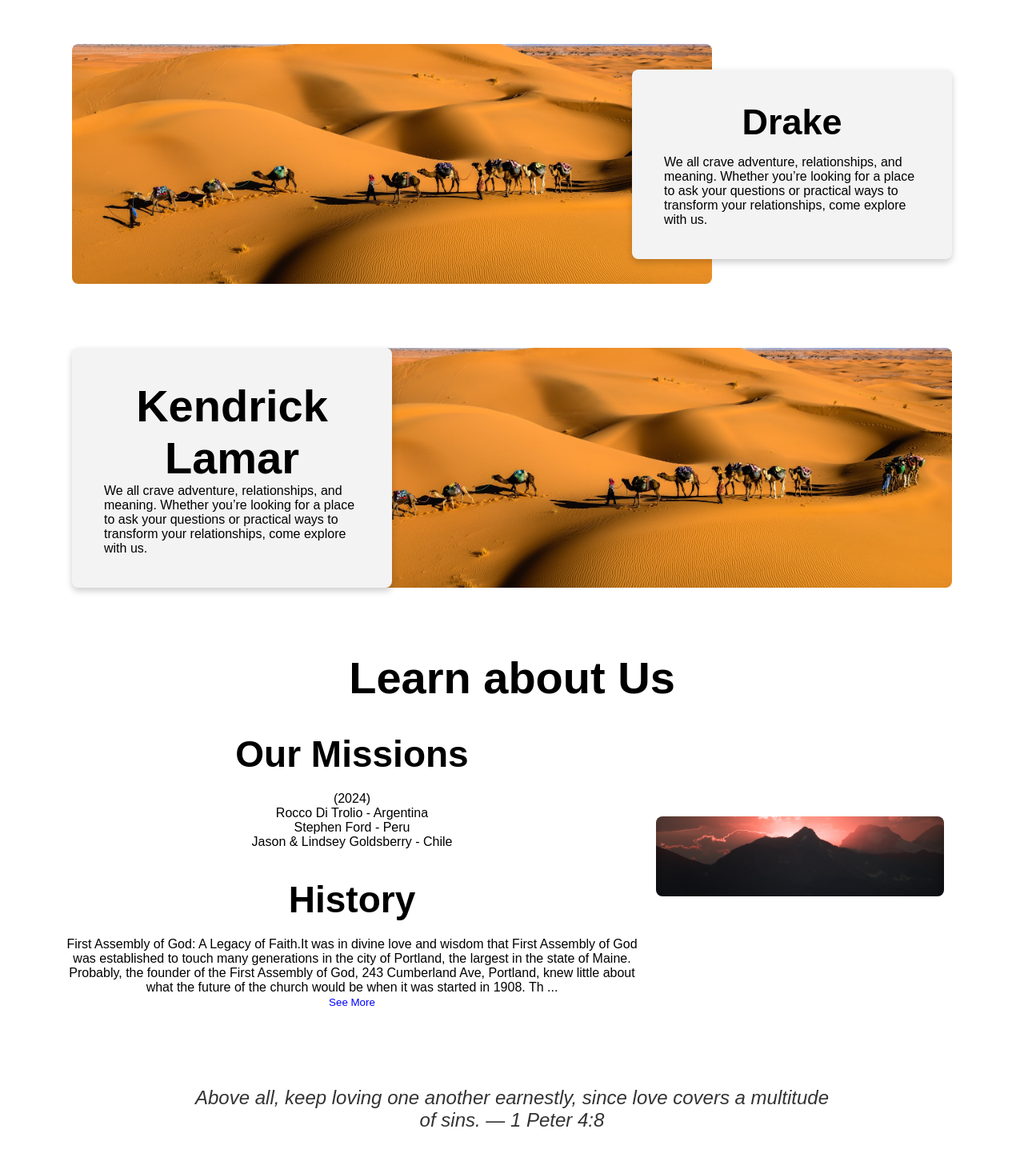
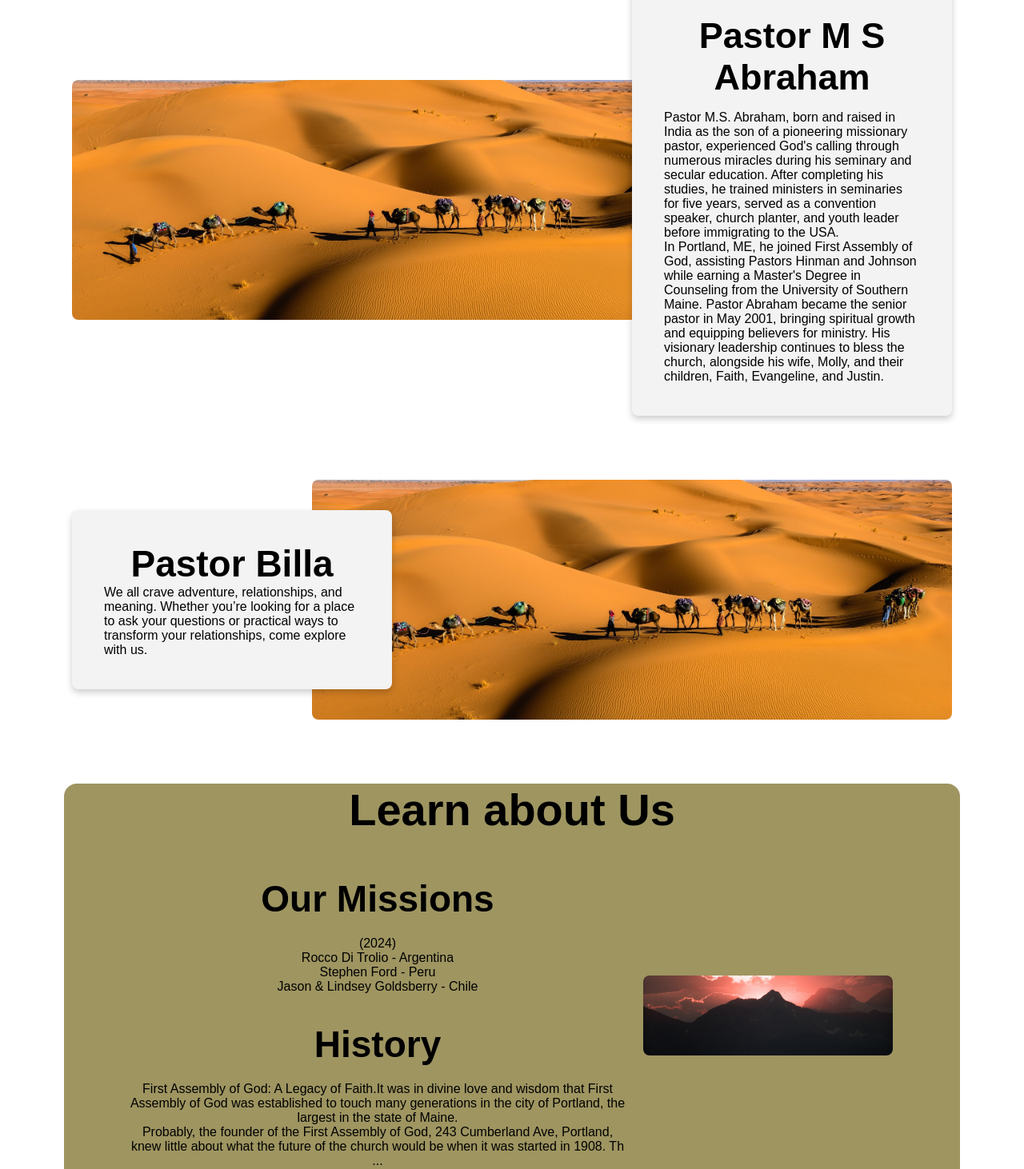
Before and after one commit to grAceKalonji/first-assembly-of-god, a React (Create React App) app: page / in a window 1280 px wide. Shown: the part 1941-3403 px from the top of the page at 80% size. Built offline with nearby package versions, Linux system fonts and the light colour scheme; a web font is replaced by a local one.

Commit message:
contact page and home page styling

```diff
--- a/package.json
+++ b/package.json
@@ -5,6 +5,7 @@
   "dependencies": {
     "@fortawesome/free-solid-svg-icons": "^6.6.0",
     "@fortawesome/react-fontawesome": "^0.2.2",
+    "@react-google-maps/api": "^2.20.3",
     "@testing-library/jest-dom": "^5.17.0",
     "@testing-library/react": "^13.4.0",
     "@testing-library/user-event": "^13.5.0",
--- a/src/components/ContactUs.css
+++ b/src/components/ContactUs.css
@@ -2,15 +2,34 @@
     display: flex;
     flex-direction: column;
     align-items: center;
-    margin: 20px;
   }
 
 .contact-form {
     display: flex;
     flex-direction: column;
-    width: 100%;
+    width: 250%;
     max-width: 400px;
   }
+
+.columnContainer{
+  position: relative;
+  display: flex;
+  flex-flow: row;
+  margin-left: 90px;
+  margin-right: 90px;
+  gap: 30px;
+}
+
+.card__info-card {
+  width:545px;
+  background-color: #f0ecec;
+  border-radius: 20px;
+  padding: 8px;
+}
+
+.contentContainer{
+  align-items: center;
+}
 
   .contact-form label {
     margin-top: 10px;
--- a/src/components/Navbar.js
+++ b/src/components/Navbar.js
@@ -2,8 +2,6 @@ import React, {useState, useEffect, useRef} from 'react';
 import { Link } from 'react-router-dom';
 import { FontAwesomeIcon } from '@fortawesome/react-fontawesome';
 import { Link as ScrollLink } from 'react-scroll';
-
-
 import "./navbar.css";
 
 function Navbar() {
@@ -26,8 +24,8 @@ function Navbar() {
 
   useEffect(() =>
     { showButton(); void
-showButton()
-}, []);
+    showButton()
+    }, []);
 
   window.addEventListener("resize", showButton);
 
--- a/src/components/StackedCard.js
+++ b/src/components/StackedCard.js
@@ -12,13 +12,14 @@ function StackedCard() {
         <div className= "StackedCard-image">
         </div>
         <div className= "InformationCard">
-        <h1>Drake</h1>
-        <p>We all crave adventure, relationships, and meaning. Whether you’re looking for a place to ask your questions or practical ways to transform your relationships, come explore with us.</p>
+        <h1>Pastor M S Abraham</h1>
+        <p>Pastor M.S. Abraham, born and raised in India as the son of a pioneering missionary pastor, experienced God's calling through numerous miracles during his seminary and secular education. After completing his studies, he trained ministers in seminaries for five years, served as a convention speaker, church planter, and youth leader before immigrating to the USA. <br/>
+           In Portland, ME, he joined First Assembly of God, assisting Pastors Hinman and Johnson while earning a Master's Degree in Counseling from the University of Southern Maine. Pastor Abraham became the senior pastor in May 2001, bringing spiritual growth and equipping believers for ministry. His visionary leadership continues to bless the church, alongside his wife, Molly, and their children, Faith, Evangeline, and Justin.</p>
         </div>
     </div>
     <div className= "StackedCard-container">
         <div className= "InformationCard-1">
-        <h1>Kendrick Lamar</h1>
+        <h1>Pastor Billa</h1>
         <p>We all crave adventure, relationships, and meaning. Whether you’re looking for a place to ask your questions or practical ways to transform your relationships, come explore with us.</p>
         </div>
         <div className= "StackedCard-image-1">
--- a/src/components/aboutUs.css
+++ b/src/components/aboutUs.css
@@ -2,7 +2,7 @@
     display: flex; /* Enables flex layout for children */
     align-items: flex-start; /* Aligns items at the top */
     gap: 20px; /* Adds space between the elements */
-    background-color: #fff;
+
     align-items: center;
     padding-left: 80px;
 }
@@ -14,6 +14,11 @@ h3 {
  h1 {
     text-align: center;
     padding-bottom: 0px;
+    font-size: 46px;
+  }
+  h4 {
+    text-align: center;
+    padding-bottom: 16px;
     font-size: 56px;
   }
 
@@ -24,7 +29,14 @@ h3 {
     flex-direction: column;
     display: flex;
     flex-flow: column;
-    background-color: #fff;
+
+  }
+
+  .generalContainer{
+    background-color: #9e9561;
+    border-radius: 16px;
+    margin-left: 80px;
+    margin-right: 80px;
   }
   .sideImage{
     flex: 1;
--- a/src/components/aboutUsSection.js
+++ b/src/components/aboutUsSection.js
@@ -46,8 +46,9 @@ Except for weather-related cancellations, the church has not cancelled services,
 
   return (
     <section id="AboutUs">
+    <div className ='generalContainer'>
     <div className ="megacontainer">
-    <h1>Learn about Us</h1>
+    <h4>Learn about Us</h4>
     <div className="aboutUsContainer">
 
     <div className = "card-items">
@@ -67,6 +68,7 @@ Except for weather-related cancellations, the church has not cancelled services,
       </div>
     </div>
     </div>
+    </div>
     </section>
   );
 }
--- a/src/components/pages/ContactUs.js
+++ b/src/components/pages/ContactUs.js
@@ -1,6 +1,7 @@
 import React, { useState }  from 'react'
 import "../ContactUs.css"
 import emailjs from 'emailjs-com';
+import MyGoogleMap from './googlePin';
 
 function ContactUs() {
 
@@ -34,6 +35,13 @@ function ContactUs() {
   return (
     <div className= "ContactUsContainer">
       <h1> Contact Us</h1>
+
+
+      <div className= "columnContainer">
+
+      <div className='card__info-card'>
+        <p> Have questions or need prayer? We’re here for you! Reach out to connect, share your needs, or learn more about our church. Together, we can grow in faith and make a difference.</p>
+      </div>
       <form onSubmit={handleSubmit} className="contact-form">
         <label htmlFor="email">Email:</label>
         <input
@@ -56,7 +64,15 @@ function ContactUs() {
 
         <button type="submit" className="send-button">Send</button>
       </form>
-    </div>
+      </div>
+
+
+        <h1>Locate Us Here</h1>
+        <MyGoogleMap/>
+
+      </div>
+
+
   );
 };
 
--- /dev/null
+++ b/src/components/pages/googlePin.js
@@ -0,0 +1,34 @@
+import React from "react";
+import { GoogleMap, Marker, useJsApiLoader } from "@react-google-maps/api";
+
+const containerStyle = {
+  width: "50%",
+  height: "400px",
+};
+
+const center = {
+  lat: 43.660621, // Replace with your desired latitude
+  lng: -70.257449, // Replace with your desired longitude
+};
+
+function MyGoogleMap() {
+  const { isLoaded } = useJsApiLoader({
+    googleMapsApiKey: "AIzaSyC8sv9uJssO5G-H3irAam7YrZ-cnL4T1-0", // Replace with your API key
+  });
+
+  if (!isLoaded) {
+    return <div>Loading...</div>;
+  }
+
+  return (
+    <GoogleMap
+      mapContainerStyle={containerStyle}
+      center={center}
+      zoom={12} // Adjust zoom level as needed
+    >
+      <Marker position={center} />
+    </GoogleMap>
+  );
+}
+
+export default MyGoogleMap;
```
Also changed, not shown: 1 other file (tests, documents, lock files or other folders).
